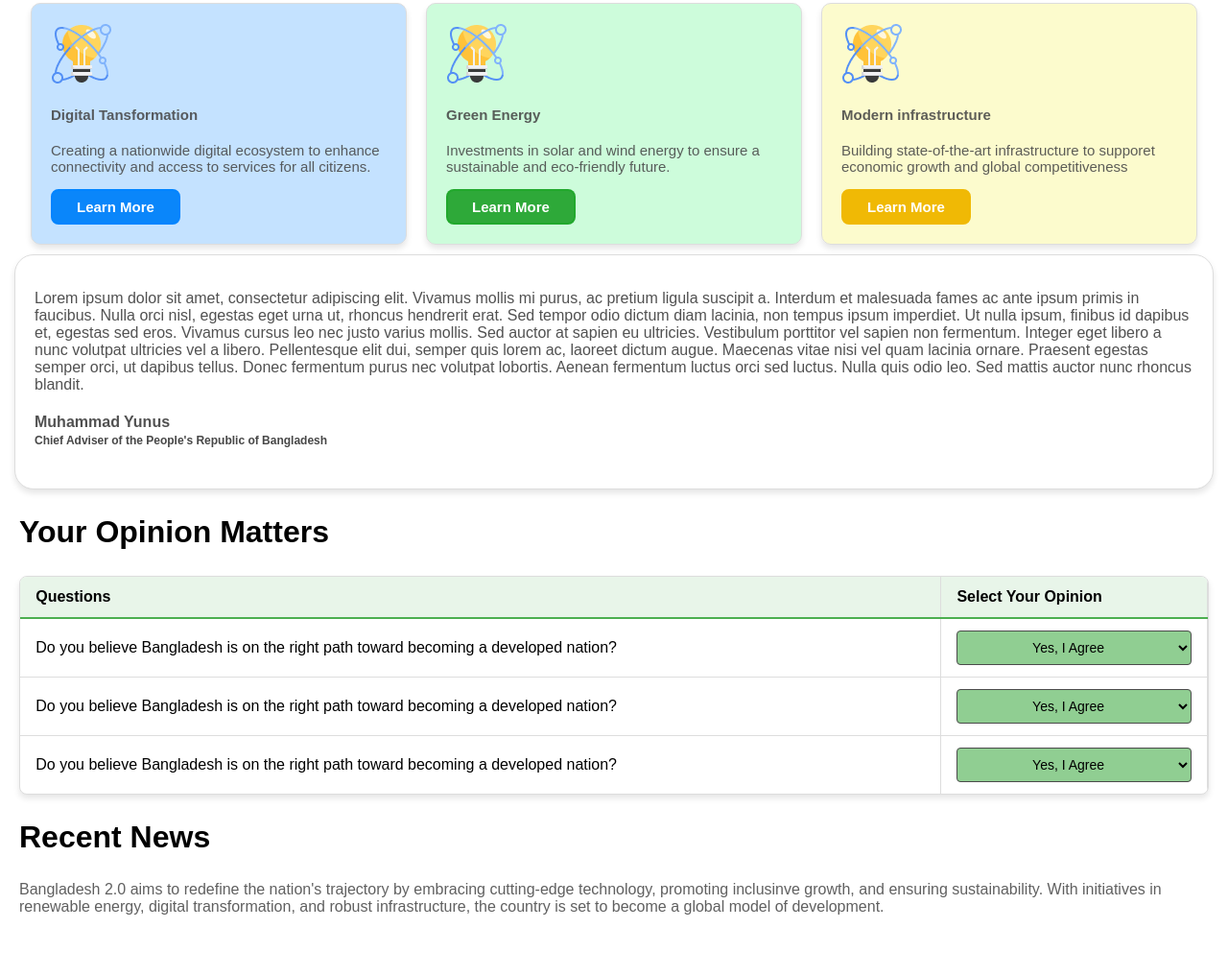
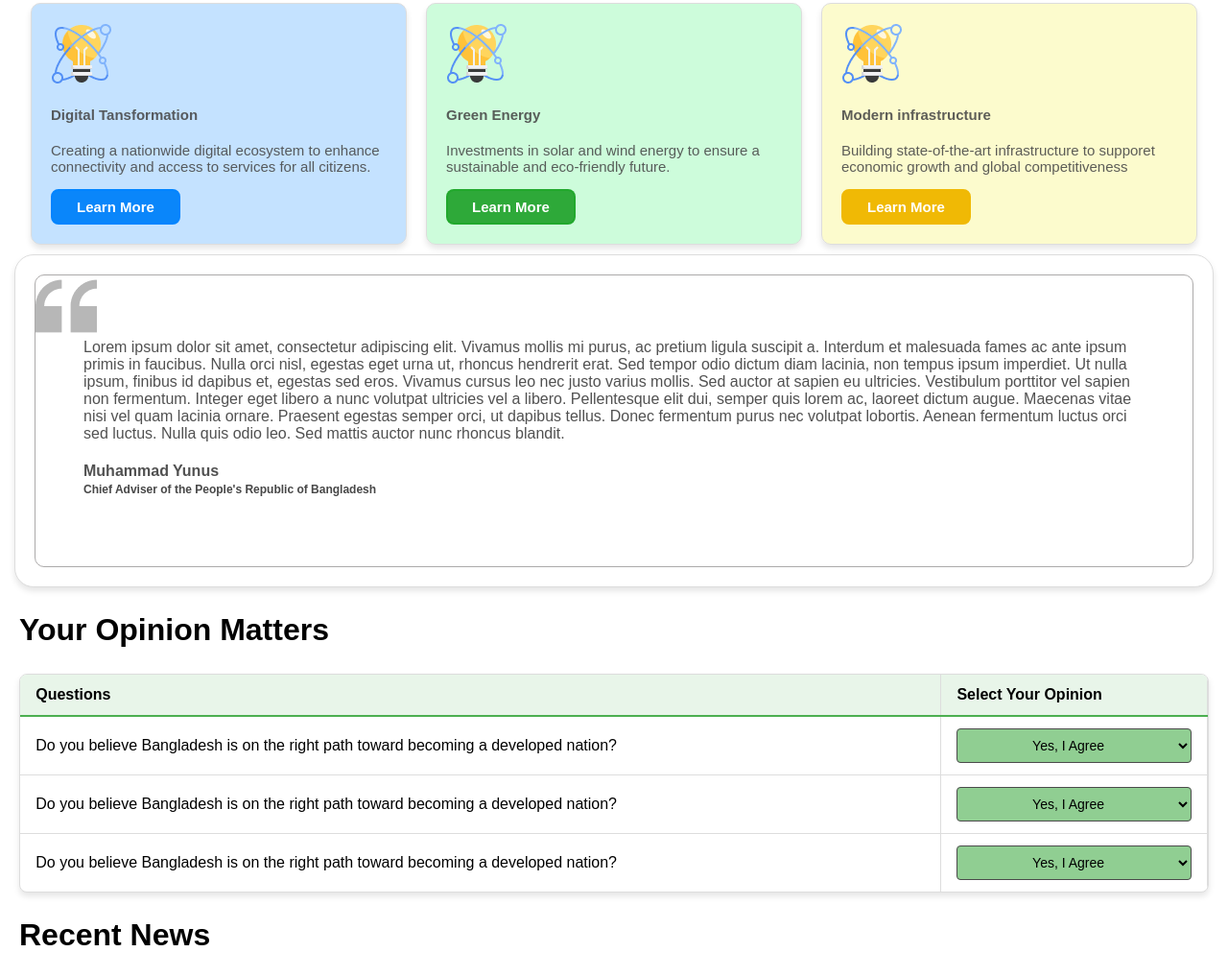
Before and after one commit to Abirax13/AbirAssignment1, a plain HTML site: page index.html in a window 1280 px wide. Shown: the part 1026-2043 px from the top of the page at 96% size. Drawn offline with Linux system fonts and the light colour scheme.

Commit message:
Add files via upload

```diff
--- a/webc.css
+++ b/webc.css
@@ -187,6 +187,16 @@ h3{
     padding: 20px;
     text-align: left;
     transition: box-shadow 0.3s ease;
+}
+#icon{
+    background-image: url("image/quote-bg.png");
+    background-position: top left;
+    background-repeat: no-repeat;
+    padding: 50px;
+    border-radius: 10px;
+    text-align: left;
+    border: 1px solid rgb(172, 170, 170);
+    margin-left: 40px;
 }
 #chief{
     font-size: 12px;
```
